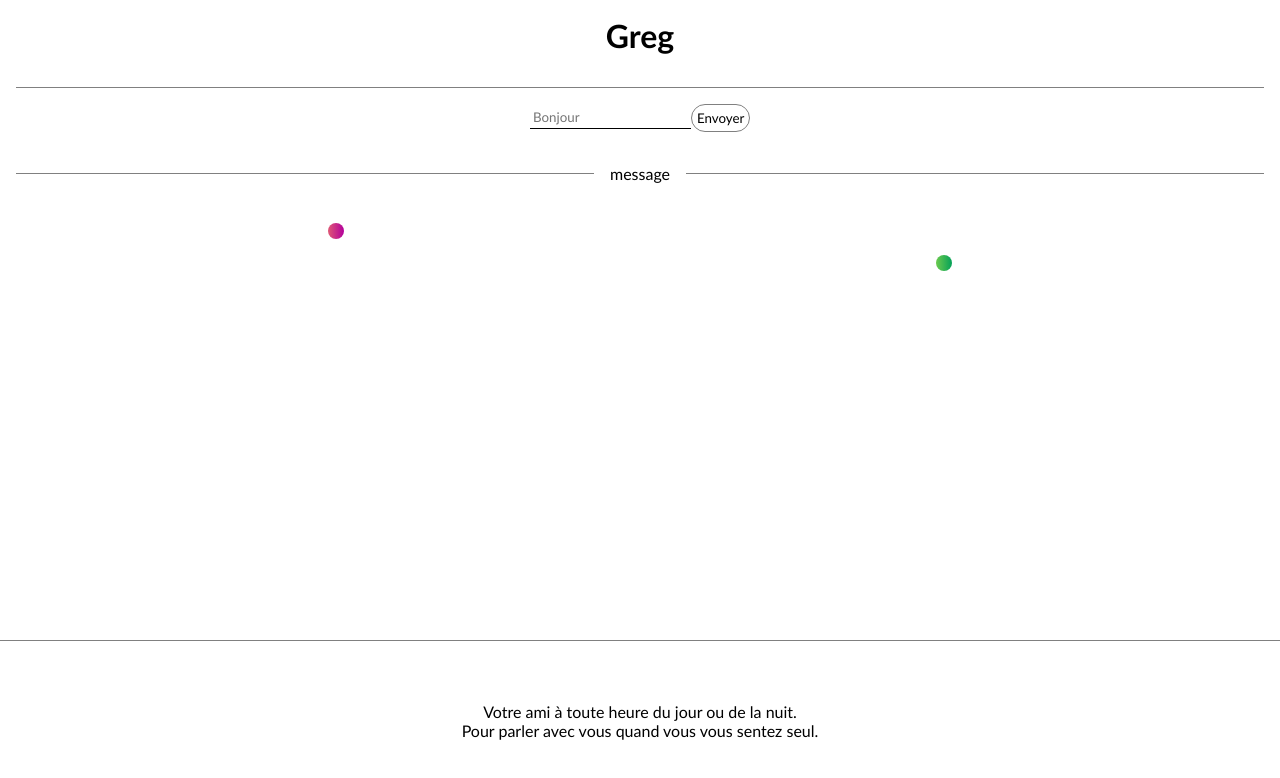
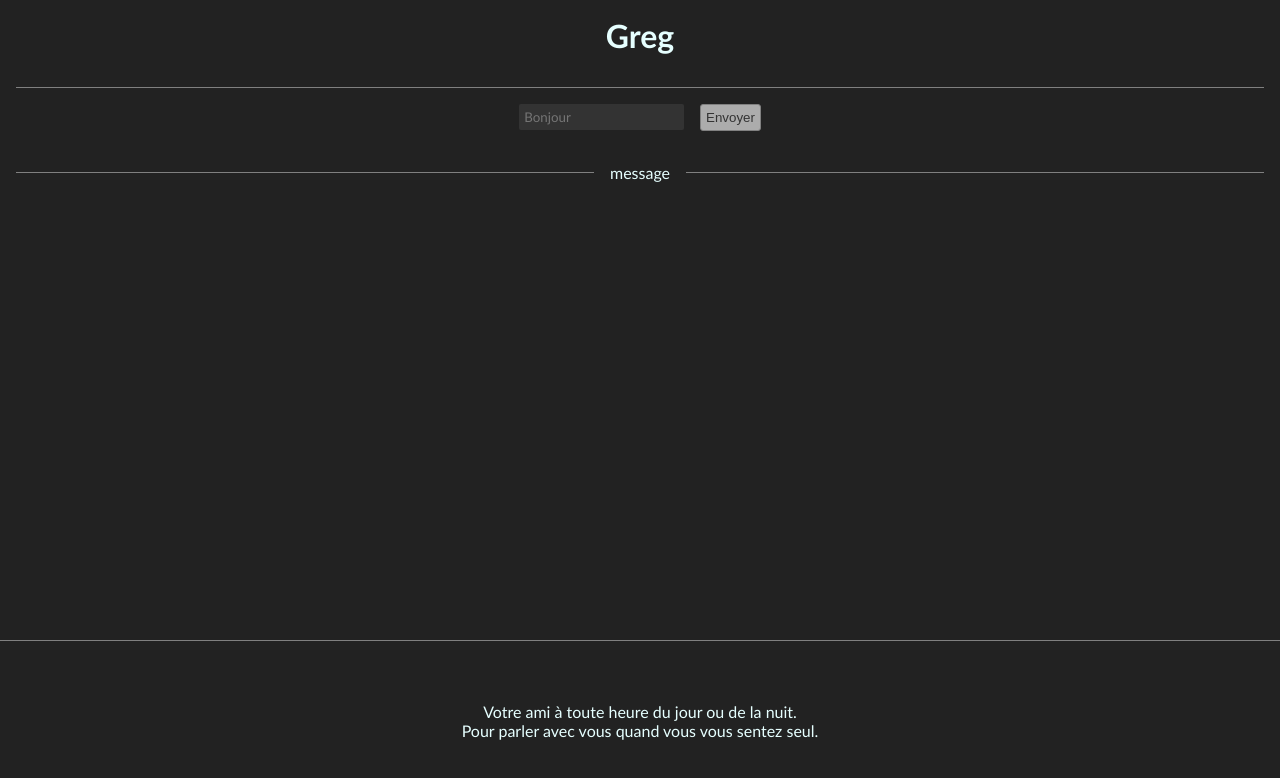
Before and after one commit to Glicydev/SociAI, a plain HTML site: page index.html in a window 1280 px wide. Both pictures are taken after a click on the button "Envoyer". Drawn offline with Linux system fonts and the light colour scheme; no server answers.

Commit message:
a little bit better css
it's also horrible but it's better than before

```diff
--- a/css/style.css
+++ b/css/style.css
@@ -1,8 +1,13 @@
-html * {
+* {
     box-sizing: border-box;
     margin: 0;
     padding: 0;
     font-family: 'Gill Sans', 'Gill Sans MT', Calibri, 'Trebuchet MS', sans-serif;
+    color: rgb(230, 255, 255);
+}
+
+body {
+    background-color: #222;
 }
 
 main {
@@ -38,8 +43,10 @@ input {
     outline: none;
     background: none;
     border: none;
-    border-bottom: 1px black solid;
     padding: 0.2rem;
+    background-color: #333;
+    border-radius: 2px;
+    padding: 5px;
 }
 
 input:focus {
@@ -50,14 +57,17 @@ button {
     background: none;
     padding: 0.3rem;
     border: 1px gray solid;
-    border-radius: 15px;
+    border-radius: 3px;
     transition: 0.2s;
+    background-color: #acacac;
+    cursor: pointer;
+    margin-left: 1rem;
+    color: #333;
+    font-family: Arial, Helvetica, sans-serif;
 }
 
 button:hover {
-    background-color: rgb(27, 145, 27);
-    color: white;
-    border-color: rgb(27, 145, 27);
+    background-color: #888;
 }
 
 footer {
@@ -85,23 +95,22 @@ fieldset ul {
 li {
     width: fit-content;
     margin: 0.5rem;
+    background-color: #444;
+    padding: 1rem;
+    max-width: 70%;
 }
 
 li.messageIa {
     padding: 0.5rem;
     color: whitesmoke;
-    text-shadow: #FC0 1px 0 8px;
     align-self: flex-end;
-    background: linear-gradient(to right, rgb(107, 202, 78), rgb(4, 161, 88));
     border-radius: 0.6rem;
 }
 
 li.messageUser {
     padding: 0.5rem;
     color: whitesmoke;
-    text-shadow: #FC0 1px 0 8px;
     align-self: flex-start;
-    background: linear-gradient(to left, rgb(179, 0, 155), rgb(223, 88, 117));
     border-radius: 0.7rem;
 
 }
--- a/js/script.js
+++ b/js/script.js
@@ -35,14 +35,21 @@ async function askBot(IAName) {
 
 // Function to send a message (put it and his answer in the chat)
 async function sendMessage() {
-    addMessageUser(input.value)
-    let li = loading()
+    if (!sendButton.disabled) {
+        if (input.value) {
+            sendButton.disabled = true
 
-    const answer = await askBot("greg")
-    console.log(answer)
-    addMessageIa(answer.message.content, li)
+            addMessageUser(input.value)
+            let li = loading()
 
-    saveMessagesInLocalstorage()
+            const answer = await askBot("greg")
+            sendButton.disabled = false
+
+            addMessageIa(answer.message.content, li)
+
+            saveMessagesInLocalstorage()
+        }
+    }
 }
 
 function loading() {
@@ -95,3 +102,7 @@ document.addEventListener("DOMContentLoaded", () => {
 })
 
 sendButton.addEventListener("click", sendMessage)
+input.addEventListener("keypress", (e) => {
+    if (e.key === "Enter")
+        sendMessage()
+})
```
